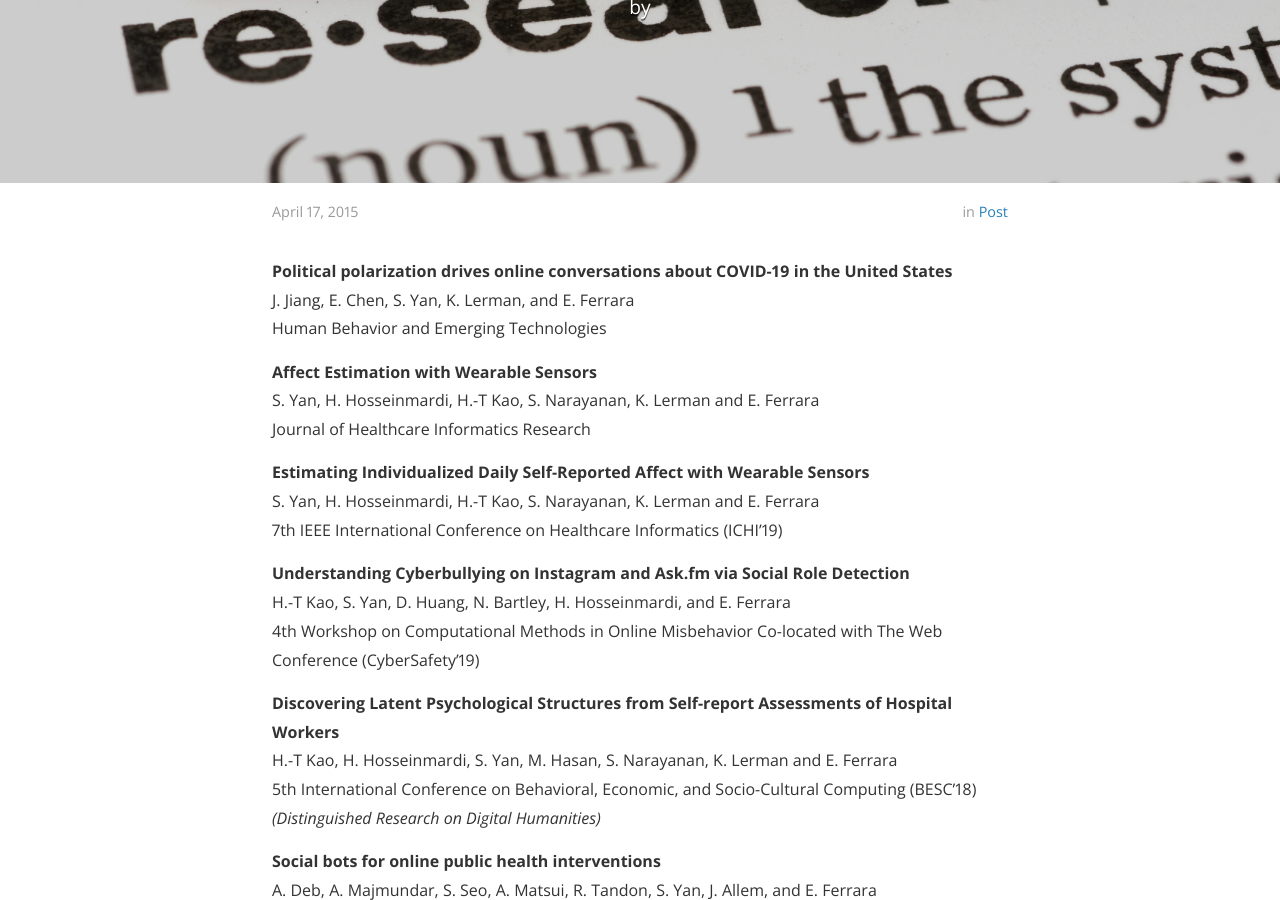
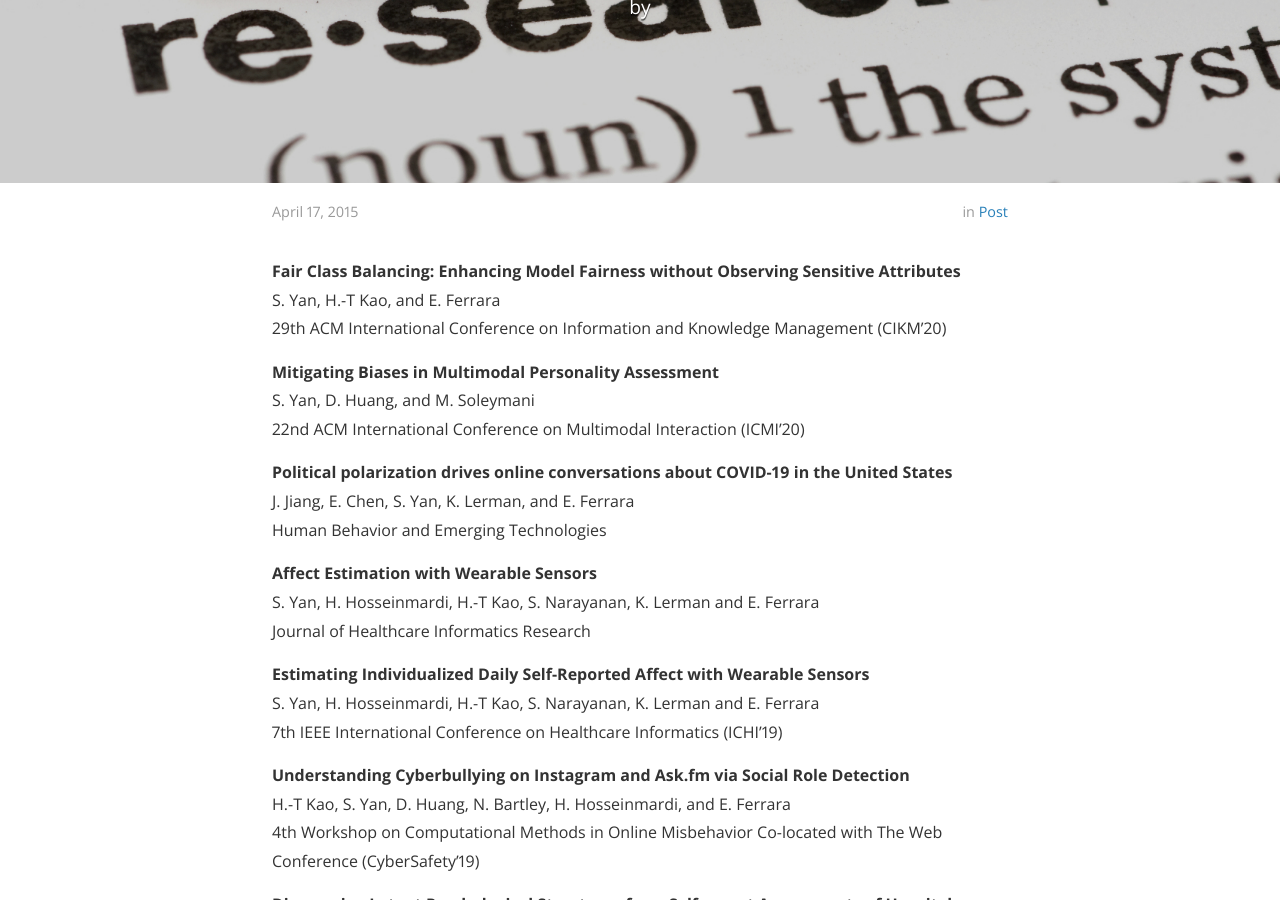
Before and after one commit to yanshentracy/page, a Jekyll site: the page built from _posts/2015-04-17-publication.markdown, in a window 1280 px wide and 900 px high, scrolled down 320 px. Built offline with Jekyll 4.4.1, drawn with Linux system fonts in a browser that asks for light colours; nearby versions of some CDN libraries; some web fonts are replaced.

Commit message:
Publication Updates

```diff
--- a/_posts/2015-04-17-publication.markdown
+++ b/_posts/2015-04-17-publication.markdown
@@ -6,6 +6,14 @@ categories: post
 link: "/publications/"
 cover:  "/assets/publication.jpg"
 ---
+<strong> Fair Class Balancing: Enhancing Model Fairness without Observing Sensitive Attributes </strong><br/>
+S. Yan, H.-T Kao, and E. Ferrara<br/>
+29th ACM International Conference on Information and Knowledge Management (CIKM'20)
+
+<strong>Mitigating Biases in Multimodal Personality Assessment</strong><br/>
+S. Yan, D. Huang, and M. Soleymani <br/>
+22nd ACM International Conference on Multimodal Interaction (ICMI'20)
+
 <strong>Political polarization drives online conversations about COVID-19 in the United States</strong><br/>
 J. Jiang, E. Chen, S. Yan, K. Lerman, and E. Ferrara<br/>
 Human Behavior and Emerging Technologies
```
